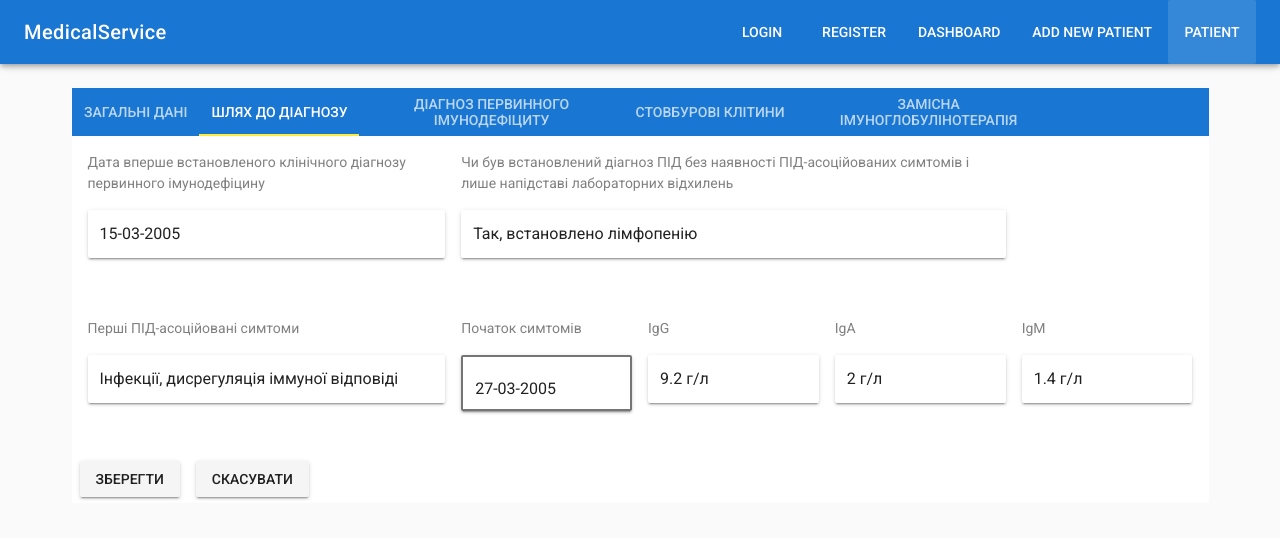
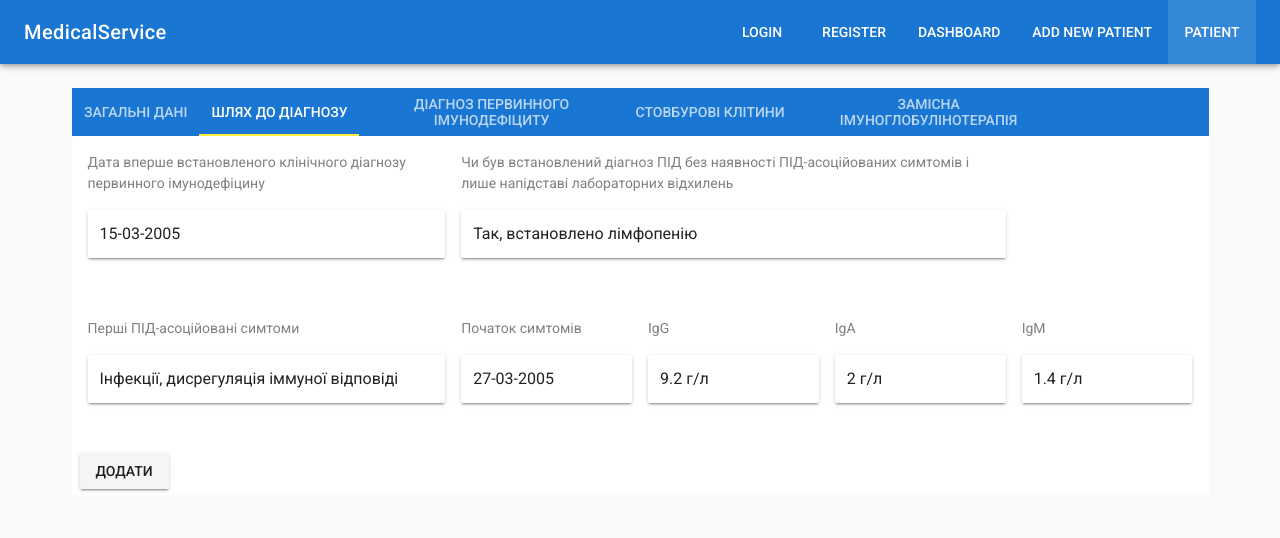
Before and after one commit to SolyaHetman/medical-service, a Vue app in the folder client/: page /#/patientinfo in a window 1280 px wide. Both pictures are taken after a click on the link "ШЛЯХ ДО ДІАГНОЗУ". Shown: the top 538 px of the page. Built offline with nearby package versions, Linux system fonts and the light colour scheme.

Commit message:
Updated patient information view

```diff
--- a/client/src/components/Doctor/PatientInfo/Tabs/Tab2.vue
+++ b/client/src/components/Doctor/PatientInfo/Tabs/Tab2.vue
@@ -42,7 +42,6 @@
           <v-text-field
             v-model="pathDiagnosis.symptoms_start_data"
             solo
-            outline
             readonly
           ></v-text-field>
         </v-flex>
@@ -75,8 +74,7 @@
         </v-flex>
       </v-layout>
     </v-container>
-    <v-btn @click="submit">Зберегти</v-btn>
-    <v-btn @click="cancel" to="/dashboard">Скасувати</v-btn>
+    <v-btn @click="add" to="/newpatient">Додати</v-btn>
  </v-form>
 </template>
 
@@ -96,13 +94,5 @@
         }
       }
     },
-    methods: {
-      submit () {
-        this.$refs.form.validate()
-      },
-      save (date) {
-        this.$refs.menu.save(date)
-      },
-    },
   }
 </script>
--- a/client/src/components/Doctor/PatientInfo/Tabs/Tab3.vue
+++ b/client/src/components/Doctor/PatientInfo/Tabs/Tab3.vue
@@ -7,6 +7,8 @@
           <p><font color="#808080">Уражені гени</font></p>
           <v-text-field
             v-model="pidDiagnosis.damage_genes"
+            solo
+            readonly
           ></v-text-field>
         </v-flex>
 
@@ -18,12 +20,16 @@
           </p>
           <v-text-field
             v-model="pidDiagnosis.genetic_research_data"
+            solo
+            readonly
           ></v-text-field>
         </v-flex>
         <v-flex md3>
           <p><font color="#808080">Метод секвенціонування</font></p>
           <v-text-field
             v-model="pidDiagnosis.sequencing_method"
+            solo
+            readonly
           ></v-text-field>
         </v-flex>
 
@@ -36,6 +42,8 @@
           <p><font color="#808080">Лабораторія,яка проводила генетичні дослідження</font></p>
           <v-text-field
             v-model="pidDiagnosis.research_lab"
+            solo
+            readonly
           ></v-text-field>
         </v-flex>
         <v-flex md2>
@@ -46,13 +54,14 @@
           </p>
           <v-text-field
             v-model="pidDiagnosis.genetic_research_reason"
+            solo
+            readonly
           ></v-text-field>
         </v-flex>
 
       </v-layout>
     </v-container>
-    <v-btn @click="submit">Зберегти</v-btn>
-    <v-btn @click="cancel" to="/dashboard">Скасувати</v-btn>
+    <v-btn @click="add" to="/newpatient">Додати</v-btn>
  </v-form>
 </template>
 
@@ -70,13 +79,5 @@
         }
       }
     },
-    methods: {
-      submit () {
-        this.$refs.form.validate()
-      },
-      save (date) {
-        this.$refs.menu.save(date)
-      },
-    },
   }
 </script>
--- a/client/src/components/Doctor/PatientInfo/Tabs/Tab4.vue
+++ b/client/src/components/Doctor/PatientInfo/Tabs/Tab4.vue
@@ -7,6 +7,8 @@
           <p><font color="#808080">Трансплантація стовбурових клітин</font></p>
           <v-text-field
             v-model="stemCellsGeneticTheraty.stem_cells_transplantation"
+            solo
+            readonly
           ></v-text-field>
         </v-flex>
 
@@ -18,12 +20,16 @@
           </p>
           <v-text-field
             v-model="stemCellsGeneticTheraty.transplantation_data"
+            solo
+            readonly
           ></v-text-field>
         </v-flex>
         <v-flex md2>
           <p><font color="#808080">Джерело CD34 стовбурових  клітин</font></p>
           <v-text-field
             v-model="stemCellsGeneticTheraty.CD14_soure"
+            solo
+            readonly
           ></v-text-field>
         </v-flex>
 
@@ -31,13 +37,14 @@
           <p><font color="#808080">Генна терапія</font></p>
           <v-text-field
             v-model="stemCellsGeneticTheraty.genetic_therapy"
+            solo
+            readonly
           ></v-text-field>
         </v-flex>
 
       </v-layout>
     </v-container>
-    <v-btn @click="submit">Зберегти</v-btn>
-    <v-btn @click="cancel" to="/dashboard">Скасувати</v-btn>
+    <v-btn @click="add" to="/newpatient">Додати</v-btn>
  </v-form>
 </template>
 
@@ -51,16 +58,7 @@ export default {
                 CD14_soure: "Кістковий мозок",
                 genetic_therapy: "Так",
             },
-            dataRules: [
-                  (v) => /^(\d{1,2})-(\d{1,2})-(\d{4})$/.test(v) || 'Введіть ДД-ММ-РР'
-                ],
         }
     },
-    methods: {
-      submit () {
-        this.$refs.form()
-      },
-    }
-
 }
 </script>
--- a/client/src/components/Doctor/PatientInfo/Tabs/Tab5.vue
+++ b/client/src/components/Doctor/PatientInfo/Tabs/Tab5.vue
@@ -7,12 +7,16 @@
           <p><font color="#808080">Чи отримує пацієнт на сьогоднішній день замісну імуноглобулінотерапію?</font></p>
           <v-text-field
             v-model="replacementImunoqlobulinTherary.rit_till_today"
+            solo
+            readonly
           ></v-text-field>
         </v-flex>
         <v-flex md2>
           <p><font color="#808080">Виробник імуноглобулінів, які отримує пацієнт:</font></p>
           <v-text-field
             v-model="replacementImunoqlobulinTherary.imunoqlobulin_producer"
+            solo
+            readonly
           ></v-text-field>
         </v-flex>
 
@@ -24,7 +28,8 @@
           </p>
           <v-text-field
             v-model="replacementImunoqlobulinTherary.first_imunoqlobulin_injection_data"
-            :rules="dataRules"
+            solo
+            readonly
           ></v-text-field>
         </v-flex>
 
@@ -32,6 +37,8 @@
           <p><font color="#808080"><br/>Актуальний шлях введення імуноглобуліну:</font></p>
           <v-text-field
             v-model="replacementImunoqlobulinTherary.actual_injection_way"
+            solo
+            readonly
           ></v-text-field>
         </v-flex>
 
@@ -49,6 +56,8 @@
           </p>
           <v-text-field
             v-model="replacementImunoqlobulinTherary.actual_injection_location"
+            solo
+            readonly
           ></v-text-field>
         </v-flex>
 
@@ -56,12 +65,16 @@
           <p><font color="#808080">Доза:</font></p>
           <v-text-field
             v-model="replacementImunoqlobulinTherary.dosa"
+            solo
+            readonly
           ></v-text-field>
         </v-flex>
         <v-flex md2>
           <p><font color="#808080">Інтервал між введенями</font></p>
           <v-text-field
             v-model="replacementImunoqlobulinTherary.injection_interval"
+            solo
+            readonly
           ></v-text-field>
         </v-flex>
 
@@ -69,6 +82,8 @@
           <p><font color="#808080">Зафіксовані небажані явища</font></p>
           <v-text-field
             v-model="replacementImunoqlobulinTherary.recorded_phenomenal"
+            solo
+            readonly
           ></v-text-field>
          </v-flex>
 
@@ -80,12 +95,13 @@
           </p>
           <v-text-field
             v-model="replacementImunoqlobulinTherary.patient_weight"
+            solo
+            readonly
           ></v-text-field>
         </v-flex>
       </v-layout>
     </v-container>
-	<v-btn @click="submit">Зберегти</v-btn>
-  <v-btn @click="cancel" to="/dashboard">Скасувати</v-btn>
+	<v-btn @click="add" to="/newpatient">Додати</v-btn>
  </v-form>
 </template>
 
@@ -104,16 +120,7 @@ export default {
                 patient_weight: "80 кг",
                 recorded_phenomenal: "Так, анафілаксія",
             },
-           dataRules: [
-                  (v) => /^(\d{1,2})-(\d{1,2})-(\d{4})$/.test(v) || 'Введіть ДД-ММ-РР'
-                ],
         }
     },
-    methods: {
-      submit () {
-        this.$refs.form()
-      },
-    }
-
 }
 </script>
```
